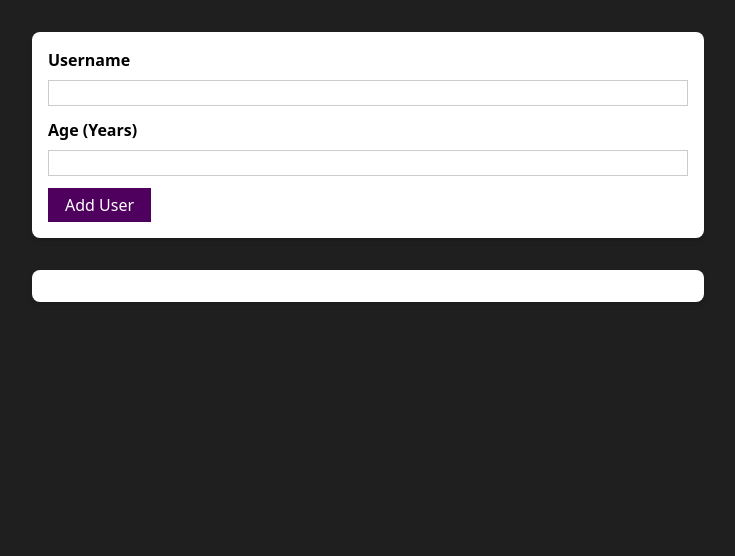
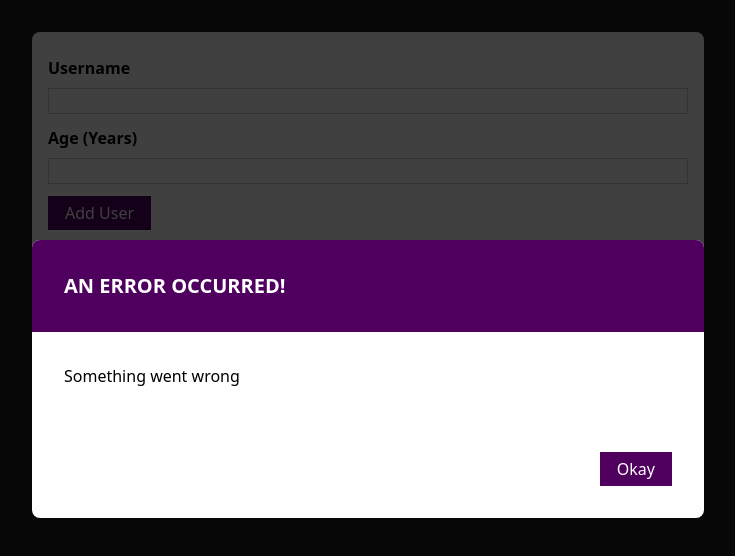
Before and after one commit to Chalderrr/react-js-training, a React (Create React App) app: page / in a window 1280 px wide. Shown: the top 556 px of the page, without its empty margins (272-1007 px from the left). Built offline with nearby package versions, Linux system fonts and the light colour scheme.

Commit message:
:lipstick: add in error modal

```diff
--- a/src/App.js
+++ b/src/App.js
@@ -1,13 +1,17 @@
 import React, { useState } from 'react';
 import AddUser from './components/Users/AddUser';
 import UserList from './components/Users/UserList';
+import ErrorModal from './components/UI/ErrorModal';
 
 function App() {
     const [usersList, setUsersList] = useState([]);
 
     const addUserHandler = (userName, userAge) => {
         setUsersList((prevUsersList) => {
-            return [...prevUsersList, { name: userName, age: userAge }];
+            return [
+                ...prevUsersList,
+                { name: userName, age: userAge, id: Math.random().toString() },
+            ];
         });
     };
 
--- a/src/components/UI/Card.js
+++ b/src/components/UI/Card.js
@@ -3,7 +3,7 @@ import React from 'react';
 const Card = (props) => {
     // return <div className={`${props.className}`}>{props.children}</div>;
     return (
-        <div className="bg-white shadow-md rounded-lg p-4 my-8 mx-auto max-w-2xl w-[90%]">
+        <div className="bg-white shadow-md rounded-lg px-4 py-6 my-8 mx-auto max-w-2xl w-[90%]">
             {props.children}
         </div>
     );
--- /dev/null
+++ b/src/components/UI/ErrorModal.js
@@ -0,0 +1,28 @@
+import React from 'react';
+
+import Button from './Button';
+
+const ErrorModal = (props) => {
+    return (
+        <div>
+            <div className="fixed top-0 left-0 w-full h-screen z-10 bg-[rgba(0,0,0,0.75)]"></div>
+            <div className="bg-white shadow-md rounded-lg mx-auto max-w-2xl w-[90%] fixed top-[30vh] left-1/2 -translate-x-1/2 w-[80%] z-[100] overflow-hidden">
+                <header className="bg-[#4f005f] p-8">
+                    <h2 className="text-white m-0 text-xl font-bold uppercase">
+                        {props.title}
+                    </h2>
+                </header>
+                <div className="p-8">
+                    <p>{props.message}</p>
+                </div>
+                <footer className="flex justify-end p-8">
+                    <Button className="border border-[#4f005f] text-white bg-[#4f005f] py-1 px-4 hover:bg-[#741188] hover:border-[#741188]">
+                        Okay
+                    </Button>
+                </footer>
+            </div>
+        </div>
+    );
+};
+
+export default ErrorModal;
--- a/src/components/Users/AddUser.js
+++ b/src/components/Users/AddUser.js
@@ -1,6 +1,7 @@
 import React, { useState } from 'react';
 import Card from '../UI/Card';
 import Button from '../UI/Button';
+import ErrorModal from '../UI/ErrorModal';
 
 const AddUser = (props) => {
     const [enteredUsername, setEnteredUsername] = useState('');
@@ -19,8 +20,7 @@ const AddUser = (props) => {
             return;
         }
 
-        console.log(enteredUsername, enteredAge);
-
+        props.onAddUser(enteredUsername, enteredAge);
         setEnteredUsername('');
         setEnteredAge('');
     };
@@ -38,6 +38,11 @@ const AddUser = (props) => {
     };
 
     return (
+        <div>
+            <ErrorModal
+                title="An Error occurred!"
+                message="Something went wrong"
+            />
             <Card>
                 <form onSubmit={addUserHandler}>
                     <label htmlFor="username" className="block mb-2 font-bold">
@@ -71,6 +76,7 @@ const AddUser = (props) => {
                     </Button>
                 </form>
             </Card>
+        </div>
     );
 };
 
--- a/src/components/Users/UserList.js
+++ b/src/components/Users/UserList.js
@@ -6,7 +6,10 @@ const UserList = (props) => {
         <Card>
             <ul>
                 {props.users.map((user) => (
-                    <li>
+                    <li
+                        className="border border-gray-300 py-2 px-4"
+                        key={user.id}
+                    >
                         {user.name} ({user.age} years old)
                     </li>
                 ))}
```
Lines whose indentation alone changed are shown as unchanged.
